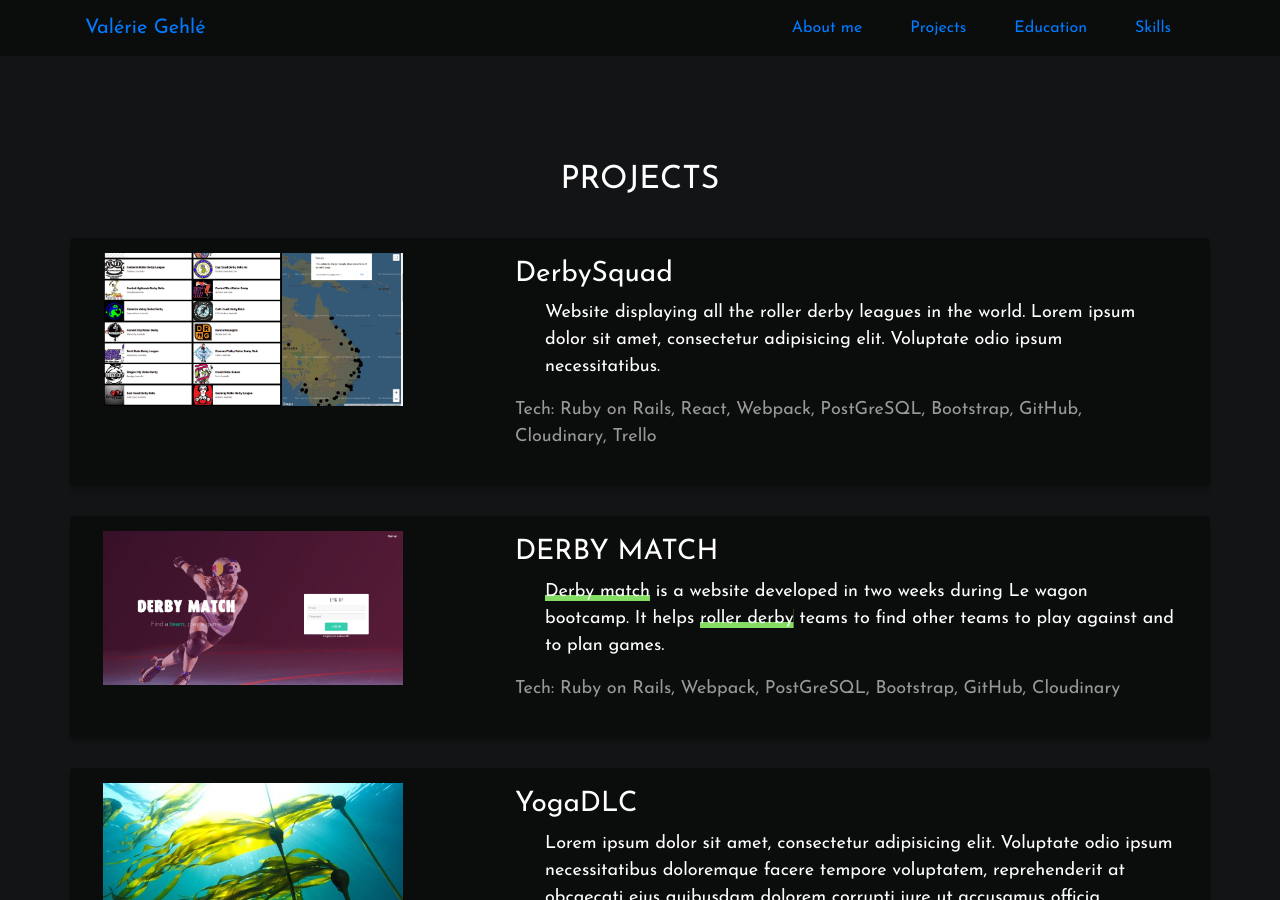
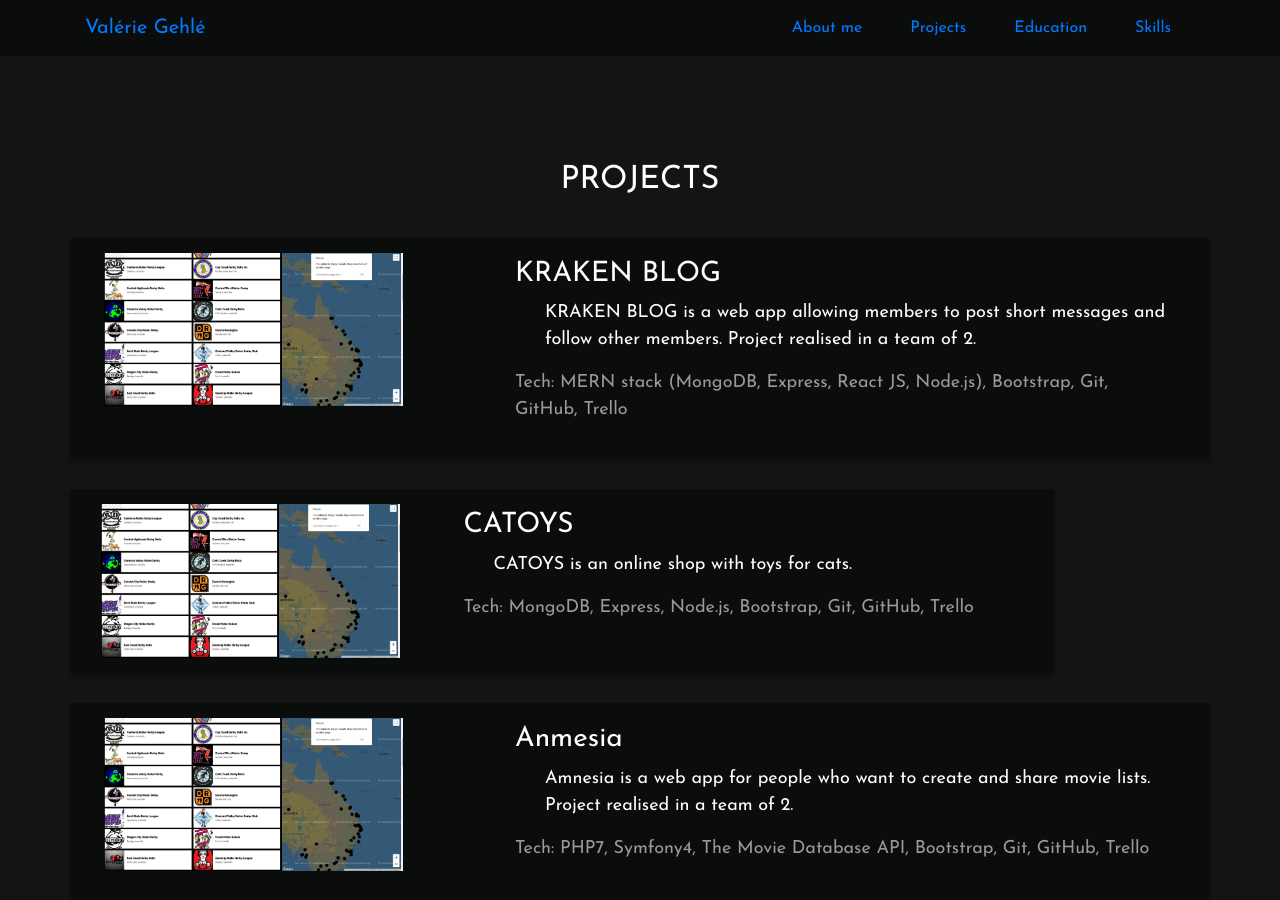
Before and after one commit to BlaxFontaine/myportfolio, a Jekyll site: the page built from index.html, in a window 1280 px wide and 900 px high, scrolled down 882 px. Built offline with Jekyll 4.4.1, drawn with Linux system fonts in a browser that asks for light colours; nearby versions of some CDN libraries; some web fonts are replaced; some of the changed text lies outside the part shown.

Commit message:
added 3 projects

```diff
--- a/_data/projects.yml
+++ b/_data/projects.yml
@@ -1,15 +1,35 @@
+- name: KRAKEN BLOG
+  img: assets/images/derbysquad.png
+  description: KRAKEN BLOG is a web app allowing members to post short messages and follow other members. Project realised in a team of 2.
+  tech: MERN stack (MongoDB, Express, React JS, Node.js), Bootstrap, Git, GitHub, Trello
+  url:
+  github:
+  delay: 0.2s
+- name: CATOYS
+  img: assets/images/derbysquad.png
+  description: CATOYS is an online shop with toys for cats.
+  tech: MongoDB, Express, Node.js, Bootstrap, Git, GitHub, Trello
+  url:
+  github:
+  delay: 0.3s
+- name: Anmesia
+  img: assets/images/derbysquad.png
+  description: Amnesia is a web app for people who want to create and share movie lists. Project realised in a team of 2.
+  tech: PHP7, Symfony4, The Movie Database API, Bootstrap, Git, GitHub, Trello
+  url:
+  github:
+  delay: 0.4s
 - name: DerbySquad
   img: assets/images/derbysquad.png
   description: Website displaying all the roller derby leagues in the world. Lorem ipsum dolor sit amet, consectetur adipisicing elit. Voluptate odio ipsum necessitatibus.
-  tech: Ruby on Rails, React, Webpack, PostGreSQL, Bootstrap, GitHub, Cloudinary, Trello
-  delay: 0.2s
+  tech: Ruby on Rails, React, Webpack, PostGreSQL, Bootstrap, Git, GitHub, Cloudinary, Trello
+  url:
+  github:
+  delay: 0.5s
 - name: DERBY MATCH
   img: assets/images/derby-match-home.png
   description: <a href="https://youtu.be/HZ87deV1-pY?t=4431" class="link" target="_blank"><span>Derby match</span></a> is a website developed in two weeks during Le wagon bootcamp. It helps <a href="https://www.youtube.com/watch?list=PLgt96IetJvxItxb-jrDjDb6r_DQKgQ70l&v=OId6gTd2LCM" class="link" target="_blank"><span>roller derby</span></a> teams to find other teams to play against and to plan games.
-  tech: Ruby on Rails, Webpack, PostGreSQL, Bootstrap, GitHub, Cloudinary
-  delay: 0.3s
-- name: YogaDLC
-  img: assets/images/algue.jpg
-  description: Lorem ipsum dolor sit amet, consectetur adipisicing elit. Voluptate odio ipsum necessitatibus doloremque facere tempore voluptatem, reprehenderit at obcaecati eius quibusdam dolorem corrupti iure ut accusamus officia architecto temporibus nesciunt.
-  tech: Trello
-  delay: 0.4s
+  tech: Ruby on Rails, Webpack, PostGreSQL, Bootstrap, Git, GitHub, Cloudinary
+  url:
+  github:
+  delay: 0.6s
--- a/_includes/projects.html
+++ b/_includes/projects.html
@@ -1,7 +1,8 @@
 <h2>Projects</h2>
 <div class="cards">
+
   {% for item in site.data.projects %}
-    <div class="card-container">
+
     <div class="row scaler" style="animation-delay:{{item.delay}}">
       <div class="col-md-5 col-lg-4">
         <div class="card-image">
@@ -16,6 +17,6 @@
         </div>
       </div>
     </div>
-    </div>
+
   {% endfor %}
 </div>
--- a/_layouts/default.html
+++ b/_layouts/default.html
@@ -4,7 +4,7 @@
     <meta charset="utf-8">
     <title>{{ page.title }}</title>
     <link rel="stylesheet" href="/assets/css/styles.css">
-    <link rel="stylesheet" href="https://stackpath.bootstrapcdn.com/bootstrap/4.1.3/css/bootstrap.min.css">
+    <link rel="stylesheet" href="https://stackpath.bootstrapcdn.com/bootstrap/4.4.1/css/bootstrap.min.css" integrity="sha384-Vkoo8x4CGsO3+Hhxv8T/Q5PaXtkKtu6ug5TOeNV6gBiFeWPGFN9MuhOf23Q9Ifjh" crossorigin="anonymous">
     <link rel="stylesheet" href="https://use.fontawesome.com/releases/v5.7.2/css/all.css" integrity="sha384-fnmOCqbTlWIlj8LyTjo7mOUStjsKC4pOpQbqyi7RrhN7udi9RwhKkMHpvLbHG9Sr" crossorigin="anonymous">
     <link href="https://fonts.googleapis.com/css?family=Josefin+Sans|Megrim|Poiret+One" rel="stylesheet">
   </head>
@@ -19,9 +19,9 @@
     </div>
     <script src="https://ajax.googleapis.com/ajax/libs/jquery/1.10.2/jquery.min.js"></script>
     <script src="https://code.jquery.com/jquery-3.3.1.slim.min.js" integrity="sha384-q8i/X+965DzO0rT7abK41JStQIAqVgRVzpbzo5smXKp4YfRvH+8abtTE1Pi6jizo" crossorigin="anonymous"></script>
-    <script src="https://cdnjs.cloudflare.com/ajax/libs/popper.js/1.14.7/umd/popper.min.js" integrity="sha384-UO2eT0CpHqdSJQ6hJty5KVphtPhzWj9WO1clHTMGa3JDZwrnQq4sF86dIHNDz0W1" crossorigin="anonymous"></script>
-    <script src="https://cdnjs.cloudflare.com/ajax/libs/jquery/3.3.1/jquery.min.js"></script>
-    <script src="https://stackpath.bootstrapcdn.com/bootstrap/4.3.1/js/bootstrap.min.js" integrity="sha384-JjSmVgyd0p3pXB1rRibZUAYoIIy6OrQ6VrjIEaFf/nJGzIxFDsf4x0xIM+B07jRM" crossorigin="anonymous"></script>
+    <script src="https://code.jquery.com/jquery-3.4.1.slim.min.js" integrity="sha384-J6qa4849blE2+poT4WnyKhv5vZF5SrPo0iEjwBvKU7imGFAV0wwj1yYfoRSJoZ+n" crossorigin="anonymous"></script>
+    <script src="https://cdn.jsdelivr.net/npm/popper.js@1.16.0/dist/umd/popper.min.js" integrity="sha384-Q6E9RHvbIyZFJoft+2mJbHaEWldlvI9IOYy5n3zV9zzTtmI3UksdQRVvoxMfooAo" crossorigin="anonymous"></script>
+    <script src="https://stackpath.bootstrapcdn.com/bootstrap/4.4.1/js/bootstrap.min.js" integrity="sha384-wfSDF2E50Y2D1uUdj0O3uMBJnjuUD4Ih7YwaYd1iqfktj0Uod8GCExl3Og8ifwB6" crossorigin="anonymous"></script>
     <script src="assets/js/application.js"></script>
   </body>
 </html>
```
Lines whose indentation alone changed are shown as unchanged.
